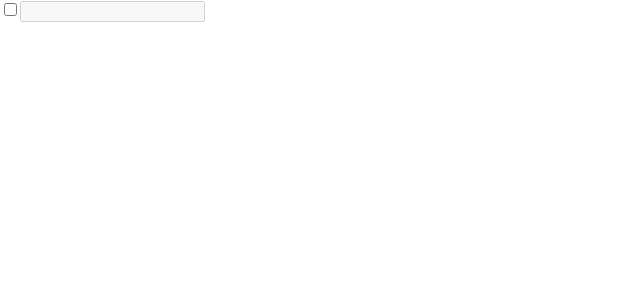
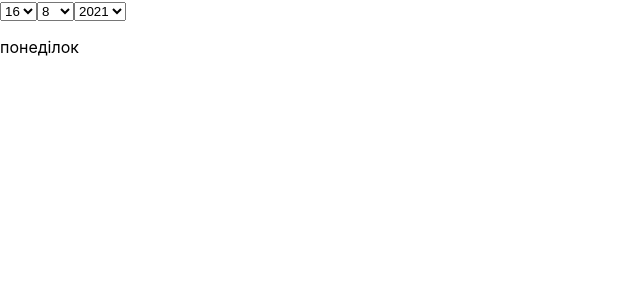
Before and after one commit to IrshakAnna-Mariia/LearnReact, a React (Create React App) app in the folder lesson_6/: page / in a window 1280 px wide. Shown: the top 300 px of the page, without its empty margins (0-640 px from the left). Built offline with nearby package versions, Linux system fonts and the light colour scheme.

Commit message:
Lesson_6. Task 13

```diff
--- a/lesson_6/package.json
+++ b/lesson_6/package.json
@@ -6,6 +6,7 @@
     "@testing-library/jest-dom": "^5.11.4",
     "@testing-library/react": "^11.1.0",
     "@testing-library/user-event": "^12.1.10",
+    "date-fns": "^2.23.0",
     "react": "^17.0.2",
     "react-dom": "^17.0.2",
     "react-jss": "^10.7.1",
--- a/lesson_6/src/App.js
+++ b/lesson_6/src/App.js
@@ -1,16 +1,71 @@
 import { useState } from 'react';
+import {format, getDaysInMonth} from 'date-fns';
+import {uk} from 'date-fns/locale';
 
 function App() {
-  const [isChecked, setIsChecked] = useState(false);
+  const [data, setData] = useState(format(new Date(), 'EEEE', {locale: uk}));
 
-  const handleChangeChecked = () => setIsChecked(prevCheck => !prevCheck);
+  const [currentDay, setCurrenDay] = useState(format(new Date(), 'd'))
+  const [currentMonth, setCurrenMonth] = useState(format(new Date(), 'M'))
+  const [currentYear, setCurrenYear] = useState(format(new Date(), 'yyyy'))
+
+  const [days, setDays] = useState(setDaysInMonth(currentYear, currentMonth));
+  const [months] = useState([1, 2, 3, 4, 5, 6, 7, 8, 9, 10, 11, 12]);
+  const [years] = useState([
+    format(new Date(+format(new Date(), 'yyyy') - 2, 1, 1), 'yyyy'),
+    format(new Date(+format(new Date(), 'yyyy') - 1, 1, 1), 'yyyy'),
+    format(new Date(), 'yyyy'),
+    format(new Date(+format(new Date(), 'yyyy') + 1, 1, 1), 'yyyy')
+  ]);
+
+  const handleChangeData = ({target: {value, name}}) => {
+    switch (name) {
+      case 'day':
+        setCurrenDay(value);
+        setData(format(new Date(currentYear, +currentMonth - 1, value), 'EEEE', { locale: uk }));
+        break;
+
+      case 'month':
+        setCurrenMonth(value);
+        setData(format(new Date(currentYear, +value - 1, currentDay), 'EEEE', { locale: uk }));
+        setDays(setDaysInMonth(currentYear, value));
+        break;
+
+      case 'year':
+        setCurrenYear(value);
+        setData(format(new Date(value, +currentMonth - 1, currentDay), 'EEEE', { locale: uk }));
+        setDays(setDaysInMonth(value, currentMonth));
+        break;
+
+      default:
+        break;
+    }
+  }
 
   return (
     <div>
-      <input type='checkbox' value={isChecked} onChange={handleChangeChecked} />
-      <input type='text' disabled={!isChecked} />
+      <select name='day' value={currentDay} onChange={handleChangeData} >
+        {days.map(item => <option key={item}>{item}</option>)}
+      </select>
+
+      <select name='month' value={currentMonth} onChange={handleChangeData} >
+        {months.map(item => <option key={item}>{item}</option>)}
+      </select>
+
+      <select name='year' value={currentYear} onChange={handleChangeData} >
+        {years.map(item => <option key={item}>{item}</option>)}
+      </select>
+
+      <p>{data}</p>
     </div>
   );
 }
 
+function setDaysInMonth(currentYear, currentMonth){
+  const arr = [];
+  const dayInMonth = getDaysInMonth(new Date(currentYear, currentMonth - 1));
+  for (let i = 0; i < dayInMonth; i++) arr.push(i + 1);
+  return arr;
+}
+
 export default App;
```
Also changed, not shown: 1 other file (tests, documents, lock files or other folders).
